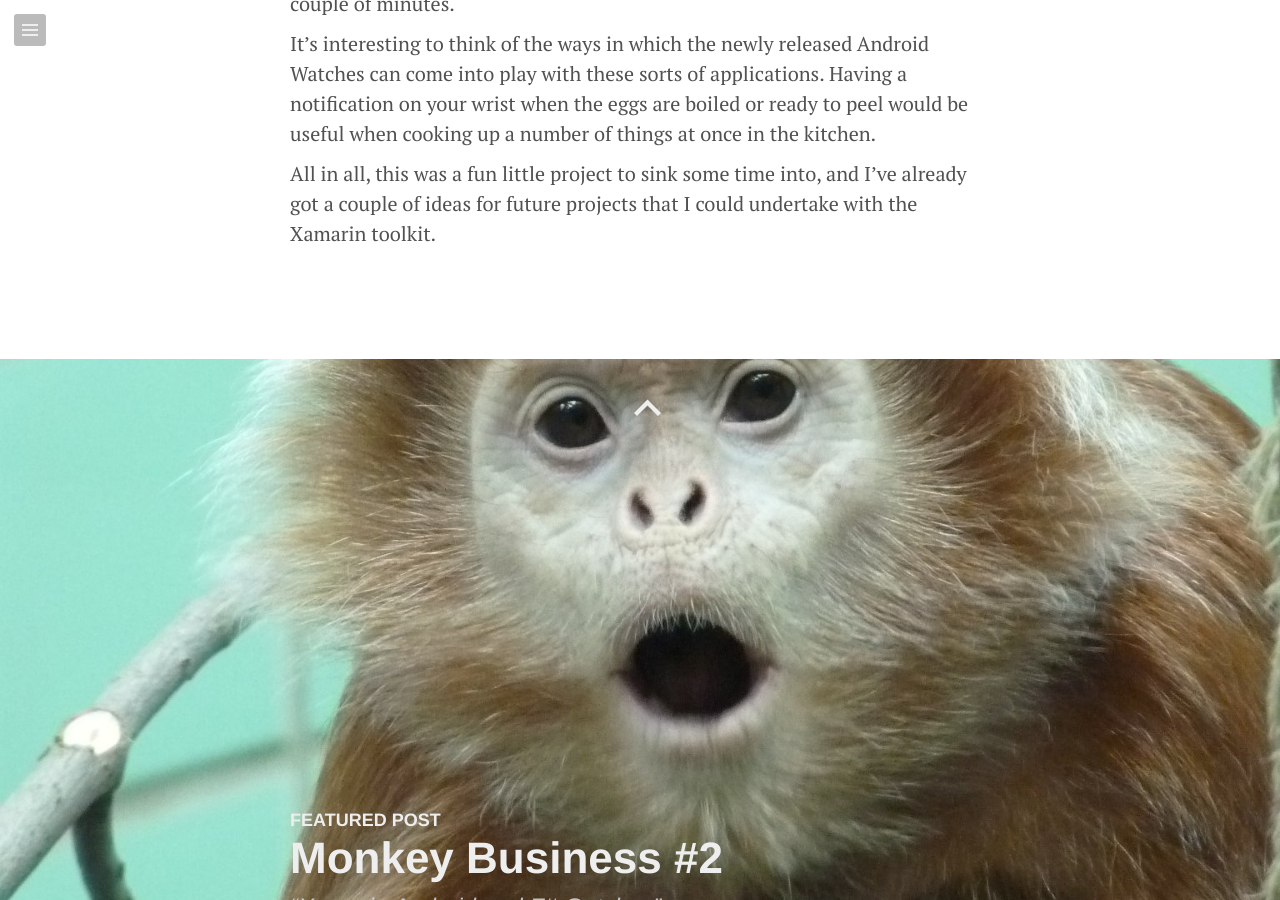
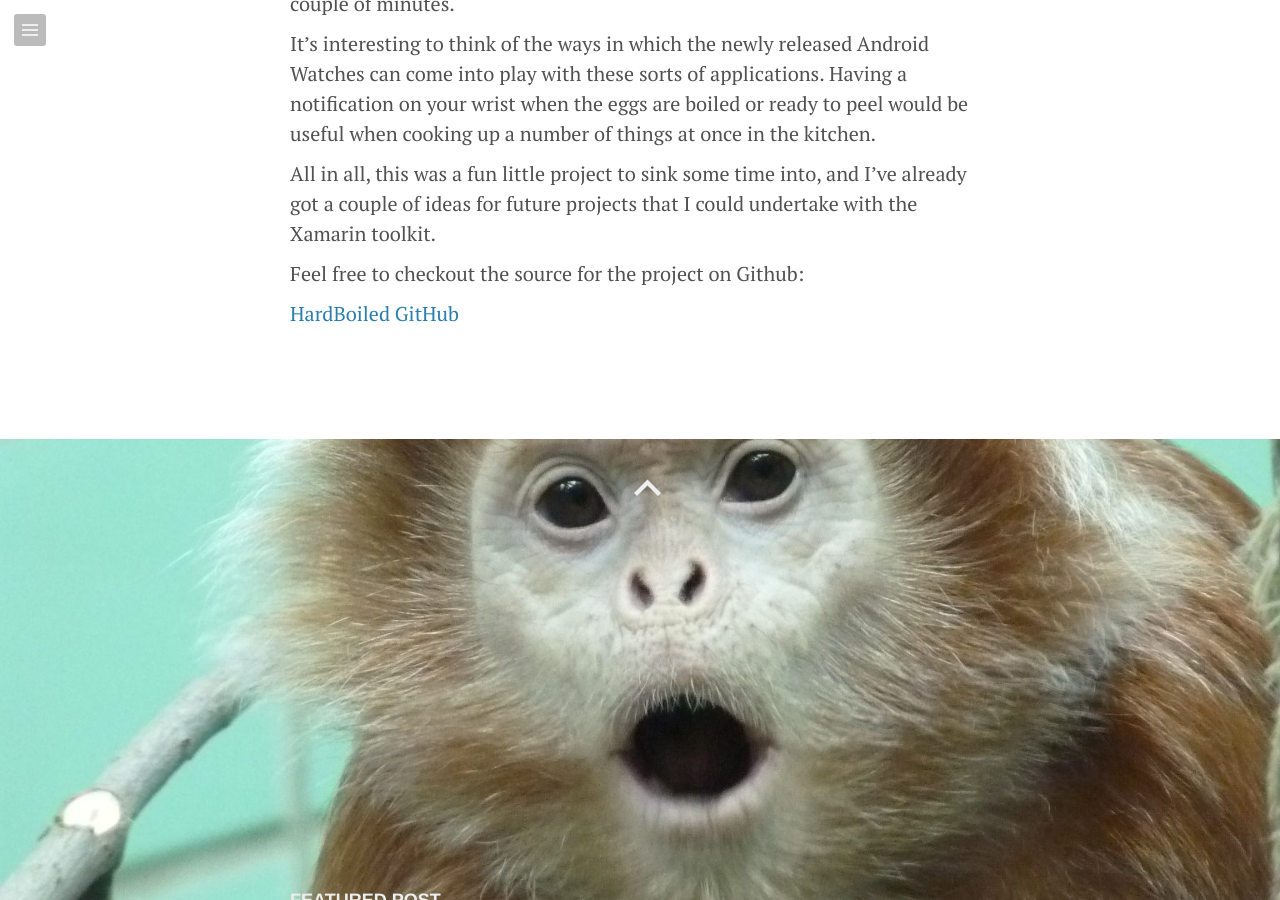
Before and after one commit to duaneedwards/duaneedwards.github.io, a Jekyll site: the page built from _posts/2014-07-20-monkey-business-3.md, in a window 1280 px wide and 900 px high, scrolled down 2056 px. Built offline with Jekyll 4.4.1, drawn with Linux system fonts in a browser that asks for light colours; Markdown is read by kramdown in place of the engine named in the settings.

Commit message:
Update 2014-07-20-monkey-business-3.md

```diff
--- a/_posts/2014-07-20-monkey-business-3.md
+++ b/_posts/2014-07-20-monkey-business-3.md
@@ -27,3 +27,7 @@ The Xamarin Android system itself wasn't hard to come up to speed with either.
 It's interesting to think of the ways in which the newly released Android Watches can come into play with these sorts of applications.  Having a notification on your wrist when the eggs are boiled or ready to peel would be useful when cooking up a number of things at once in the kitchen.
 
 All in all, this was a fun little project to sink some time into, and I've already got a couple of ideas for future projects that I could undertake with the Xamarin toolkit.
+
+Feel free to checkout the source for the project on Github:
+
+[HardBoiled GitHub](https://github.com/duaneedwards/hardboiled)
```
